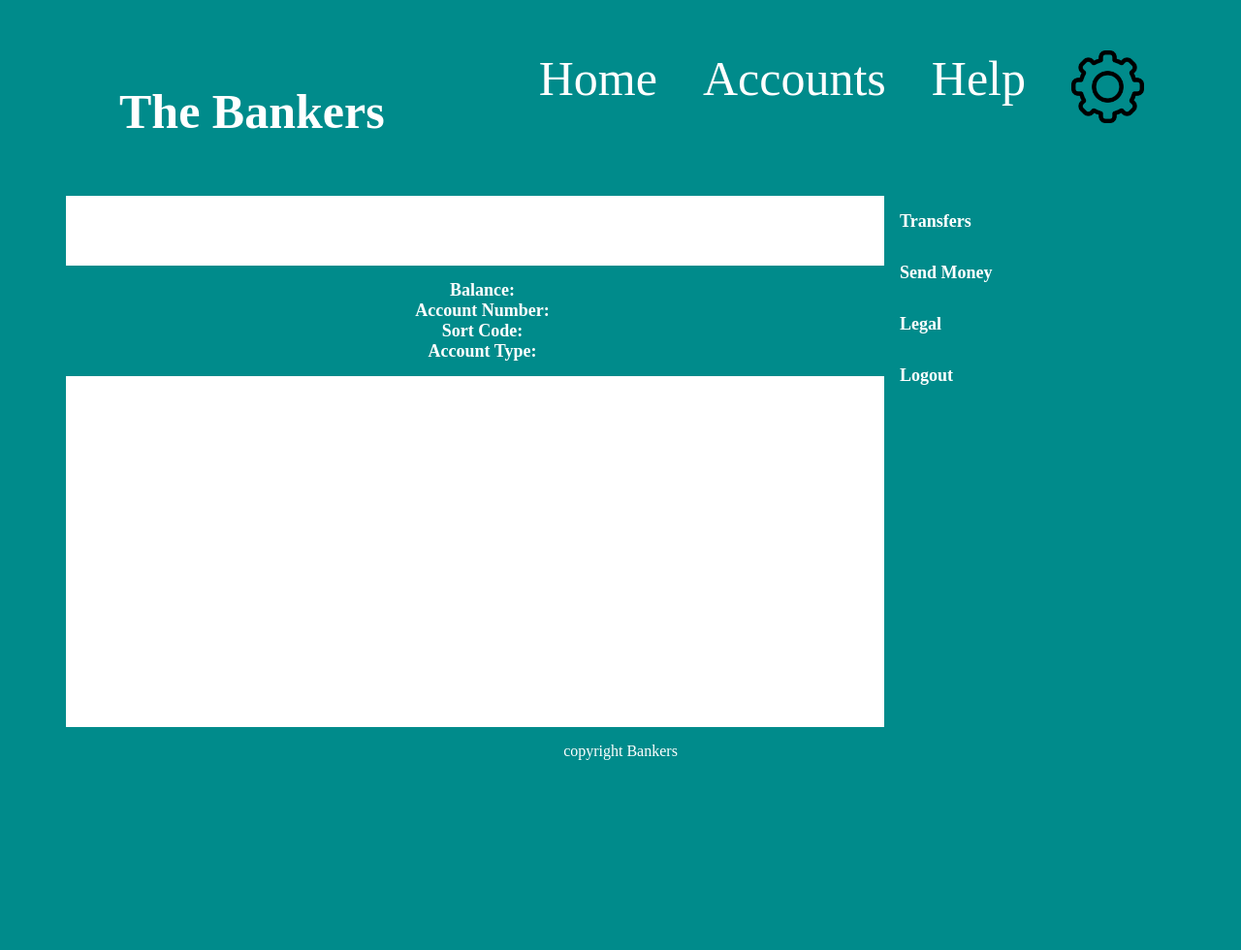
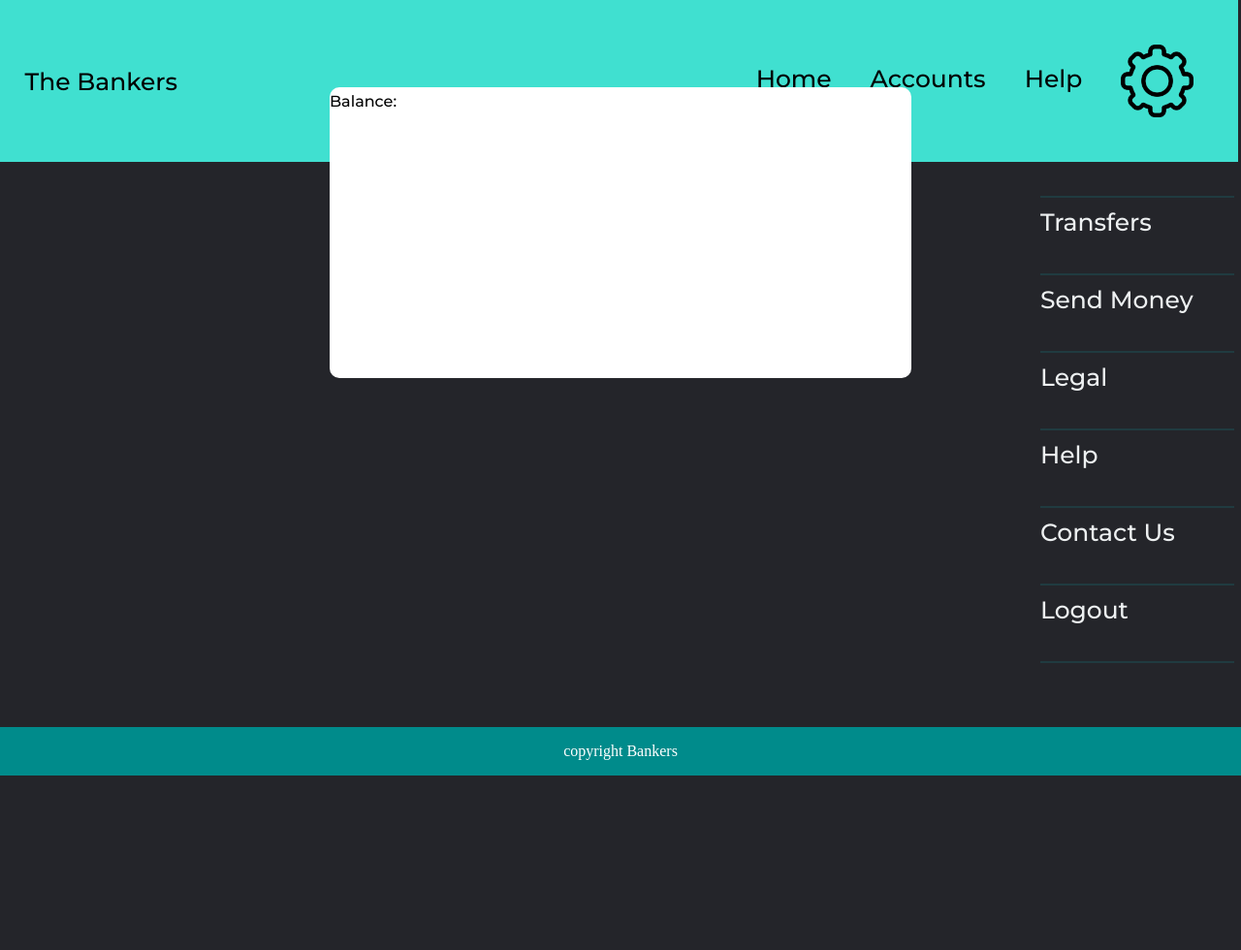
Before and after one commit to Brick0810/The-Bankers, a PHP site: page /accounts.php in a window 1280 px wide. Shown: the whole page at 97% size. After the commit the page ends 800 px from the top, so only its background shows below. Run offline with PHP 8.4, Linux system fonts and the light colour scheme; the visitor is signed in with stand-in values (Sample User, id 1); data that the repository does not hold is empty.

Commit message:
Changed whole design of website

```diff
--- a/The-Bankers-Branch_Test/Bankers/accounts.php
+++ b/The-Bankers-Branch_Test/Bankers/accounts.php
@@ -14,6 +14,12 @@ if($_SESSION["userName"] != ""){ // Checks if the user is logged in, so they can
 $accountNumber = $_SESSION["accountNumber"];
 
 $row = displayAccountDetails($conn, $accountNumber);
+
+$balance = $row['balance'];
+$accNumber = $row['accountNumber'];
+$sortCode = $row['sortCode'];
+
+/* $row = displayAccountDetails($conn, $accountNumber);
 ?>
 <div class="account">
     <?php
@@ -26,6 +32,21 @@ $row = displayAccountDetails($conn, $accountNumber);
         echo "Account Type: " . $row['accountType'];
     ?>
 </div>
+*/
+?>
+
+<body id="accounts">
+    <div class="accounts_class">
+        <?php
+        echo "<div class='balance'><li>Balance:</li></div>";
+        echo "<div class='accNumber'><li>$accNumber</li></div>";
+        echo "<div class='sortCode'><li>$sortCode</li></div>";
+        ?>
+    </div>
+
+
+</body>
 
 <?php
 include "footer.html";
+?>
--- a/The-Bankers-Branch_Test/Bankers/include/functions.php
+++ b/The-Bankers-Branch_Test/Bankers/include/functions.php
@@ -10,7 +10,7 @@ function signUpEmptyInput($firstName, $surname, $email, $userId, $password, $pas
     return $result;
 }
 
-function sendMoneyEmptyInput($firstName, $surname, $accountNumber, $sortCode, $amount){
+function sendMoneyEmptyInput($accountNumber, $sortCode, $amount){
     if (empty($firstName) || empty($surname) || empty($accountNumber) || empty($sortCode) || empty($amount)){
         $result = true;
     } else{
--- a/The-Bankers-Branch_Test/Bankers/include/sendMoney-include.php
+++ b/The-Bankers-Branch_Test/Bankers/include/sendMoney-include.php
@@ -3,8 +3,6 @@
 session_start();
 
 if(isset($_POST["submit"])) {
-    $firstName = $_POST["firstName"];
-    $surname = $_POST["surname"];
     $accountNumber = $_POST["accountNumber"];
     $sortCode = $_POST["sortCode"];
     $amount = $_POST["amount"];
@@ -14,7 +12,7 @@ if(isset($_POST["submit"])) {
     require_once "connection.php";
     require_once "functions.php";
 
-    if (sendMoneyEmptyInput($firstName, $surname, $accountNumber, $sortCode, $amount) !== false) {
+    if (sendMoneyEmptyInput($accountNumber, $sortCode, $amount) !== false) {
         header("location: ../sendMoney.php?error=emptyInput");
         exit();
     }
--- a/The-Bankers-Branch_Test/Bankers/navbar.php
+++ b/The-Bankers-Branch_Test/Bankers/navbar.php
@@ -2,42 +2,45 @@
     session_start();
 ?>
 
-<div class="navbar">
-<ul>
-    <h1><a href="index.php" class="button">The Bankers</a></h1>
-
+<head>
+    <title>Navbar</title>
+    <link rel="stylesheet" href="styles.css">
+</head>
+<body id="navbar">
+    <header>
+        <h1><a href="index.php" class="button">The Bankers</h1>
+        <nav>
+            <ul class="navbar_class">
             <?php
-        if(isset($_SESSION[userName])){
-            echo "<li><a href='accountDetails.php' class=button><img src='images/settings.png' alt='square' width='75' height='75' /></a></li>";
+            echo "<li><a href='index.php' class=button>Home</a></li>";
+                if(isset($_SESSION[userName])) {
+                    echo "<li><a href='accounts.php'' class=button>Accounts</a></li>";
                     echo "<li><a href='help.php' class=button>Help</a></li>";
-            echo "<li><a href='accounts.php' class=button>Accounts</a></li>";
+                    echo "<li><a href='accountDetails.php' class=figure><img src='images/settings.png' alt='square' width='75' height='75' /></a></li>";
                 } else{
                     echo "<li><a href='login.php' class=button>Login</a></li>";
                     echo "<li><a href='signup.php' class=button>Sign Up</a></li>";
                 }
              ?>
-    <li><a href="index.php" class="button">Home</a></li>
+            </ul>
+        </nav>
+    </header>
+</body>
 
+<body id="sidebar">
+    <div class="sidebar">
+        <ul>
+            <li><a href='transfers.php' class=button>Transfers</a></li>
+            <li><a href='sendMoney.php' class=button>Send Money</a></li>
+            <li><a href='legal.php' class=button>Legal</a></li>
+            <li><a href='help.php' class=button>Help</a></li>
+            <li><a href='contactUs.php' class=button>Contact Us</a></li>
+            <?php
+            if(isset($_SESSION[userName])) {
+                echo "<li><a href='include/logout-include.php' class=button>Logout</a></li>";
+            }
+            ?>
+            <li><a></a></li>
         </ul>
     </div>
-
-
-<div class="sidebar">
-<?php
-        if(isset($_SESSION[userName])){
-            echo "<a href='transfers.php' class=button>Transfers</a></li>";
-            echo "<a href='sendMoney.php' class=button>Send Money</a></li>";
-            echo "<a href='#legal' class=button>Legal</a></li>";
-            echo "<a href='include/logout-include.php' class=button>Logout</a></li>";
-        } else{
-            echo "<li><a href='help.php' class=button>Help</a></li>";
-            echo "<li><a href='legal.php' class=button>Legal</a></li>";
-        }
-        ?>
-</div>
-</head>
-<body>
-<br>
-<br>
-<br>
-<br>
+</body>
--- a/The-Bankers-Branch_Test/Bankers/style/style.css
+++ b/The-Bankers-Branch_Test/Bankers/style/style.css
@@ -1,129 +1,252 @@
-html{
-  background-color: darkcyan;
+@import url('https://fonts.googleapis.com/css2?family=Montserrat:wght@500&display=swap');
+
+/* Header Styling */
+
+header{
+  box-sizing: border-box;
+  margin: 0;
+  padding: 0;
+  display: flex;
+  justify-content: flex-end;
+  align-items: center;
+  padding: 30px 2%;
+  background-color: #40e0d0;
 }
 
-h1{
-    display: inline;
-    float: left;
-    color: white;
-    font-size: 50px;
-    text-align: center;
+h1 {
+  margin-right: auto;
 }
 
-body{
-  border-left: 60px;
-  border-right: 60px;
-  border-color: darkcyan;
-  border-style: solid;
-  background-color: white
+
+/* CSS Styling for Nav Bar */
+
+#navbar{
+  margin: 0%;
+  padding: 0%;
+  background: #24252A;
+  display: inline-block;
+  width: 99.75%
 }
 
-a.button {
-  background-color: darkcyan;
-  border: none;
-  color: white;
-  text-align: left;
-  text-decoration: none;
-  display: inline-block;
-  padding-left: 15px;
-  padding-right: 32px;
-  padding-top: 0px;
-  padding-bottom: 0px;
+.navbar_class{
+  list-style: none;
 }
 
-.navbarr{
-  background-color: tomato;
-  border: 1px solid black;
-  border-radius: 4px;
-  box-shadow: 0 2px 2px -1px rgba(0 ,0 ,0, 0.55);
-  color: aqua;
-  margin: 8px 22px 8px 22px;
+.navbar_class li{
+  display: inline-block;
+  padding: 0px 20px;
+}
+
+.navbar_class li a{
+  transition: all 0.3s ease 0s;
+}
+
+.navbar_class a:hover{ /* Changes colour when button on the nav bar is hovered over */
+  color: #0088a9
+}
+
+.navbar_class li, a{
+  font-family: "Montserrat", sans-serif;
+  font-weight: 500;
+  font-size: 25px;
+  color: black;
+  text-decoration: none;
+}
+
+.figure{
+  vertical-align: middle;
+}
+
+/* CSS Styling for side bar */
+#sidebar{
+  position: relative;
+  min-height: 100vh;
+  width: 100%;
   overflow: hidden;
+}
+
+.sidebar{
+  position: fixed;
+  right: -2px;
+  top: 180px;
+  height: 100%;
+  width: 240px;
+  background: #24252A;
+  text-align: center;
+  padding: 6px 14px;
+}
+
+.sidebar h1{
+  text-align: center;
+}
+
+.sidebar ul li{
+  position: relative;;
+  height: 80px;
   width: 100%;
+  margin: 0 5px;
+  list-style: none;
+  line-height: 50px;
+}
+
+.sidebar ul li a{
+  font-family: "Montserrat", sans-serif;
+  color: #edf0f1;
+  display: flex;
+  align-items: center;
+  text-decoration: none;
+  font-size: 25px;
+  border-top: 2px solid rgba(5, 255, 255, .1);
+  transition: all 0.3s ease 0s;
+}
+
+.sidebar a:hover{ /* Changes colour when button on the side is hovered over */
+  color: #0088a9
+}
+
+/* CSS Styling for login and sign up */
+
+#signup{
   margin: 0;
   padding: 0;
+  font-family: "Montserrat", sans-serif;
+  height: 100vh;
+  overflow: hidden;
 }
 
-.navbar{
-  padding: 25px 0;
-  background-color: darkcyan;
-  text-align: center;
-  margin: 8px 22px 8px 22px;
-  overflow: hidden;
-  width: 100%;
-  margin: 0;
+.signup{
+  position: absolute;
+  top: 50%;
+  left: 50%;
+  transform: translate(-50%, -50%);
+  width: 400px;
+  background: white;
+  border-radius: 10px;
 }
 
-.navbar ul
-{
-   list-style: none;
+.signup h1{
+  font-family: "Montserrat", sans-serif;
+  text-align: center;
+  padding: 0 0 20px 0;
+  border-bottom: 1px solid silver;
 }
 
-.navbar li {
-    display: inline;
-    float: right;
-    font-size: 50px;
-    text-align: center;
-  }
+.signup form{
+  padding: 0 40px;
+  box-sizing: border-box;
+}
 
-  a {
-    display: block;
-    padding: 8px;
-    background-color: #dddddd;
-  }
+form .text{
+  position: relative;
+  border-bottom: 2px solid #adadad;
+  margin: 30px 0;
+}
 
-  .leftimg{
-    float: left;
-    padding-right: 20px;
-  }
+.text input {
+  width: 100%;
+  padding: 0 5px;
+  height: 40px;
+  font-size: 16px;
+  background: none;
+  margin: -5px 0 15px 5px;
+}
 
-  .rightimg{
-    float: right;
-  }
+.text li{
+  list-style: none; /* Removes the bullet points that are caused by using <li> */
+  font-family: "Montserrat", sans-serif;
+}
 
-  .righttxt{
-    font-size: x-large;
-    font-weight: bold;
+.text label{
+  position: absolute;
+  top: 50%;
+  left: 5px;
+  color: #adadad;
+  transform: translate(-50%);
+  font-size: 16px;
+  pointer-events: none;
+}
 
-  }
+.text select{
+  text-align: center;
+  font-size: 16px;
+  color: #666666;
+  text-decoration: none;
+}
 
-  .lefttxt{
-    font-size: x-large;
-    font-weight: bold;
-    padding-left: 150px;
-  }
 
-  .bottomtxt{
-    font-size: x-large;
-    font-weight: bold;
-    padding-bottom: 15px;
-    text-align: center;
-  }
+button[type="submit"]{
+  margin: 10px 0;
+  width: 100%;
+  height: 50px;
+  border: 1px solid;
+  background: #40e0d0;
+  border-radius: 25px;
+  font-size: 18px ;
+  color: white;
+  font-weight: 700;
+  cursor: pointer;
+  outline: none;
+}
 
-  .signup{
-    margin: auto;
-    width: 20%;
-    padding: 10px;
-  }
+.signup_link{
+  margin: 30px 0;
+  text-align: center;
+  font-size: 16px;
+  color: #666666;
+  text-decoration: none;
+}
 
-  .signup body{
-    background-color: darkcyan;
-  }
+.signup_link a{
+  font-size: 16px;
+  color: #40e0d0;
+}
 
-  .signup p{
-    font-size: x-large;
-    font-weight: bold;
-  }
+.signup_link a:hover{
+  text-decoration: underline;
+}
 
-  .signup ul{
-    list-style: none;
-  }
+/* Accounts View Styling */
 
-  .signup li{
-    margin: 10px 0;
-  }
+#accounts{
+  margin: 0;
+  padding: 0;
+  font-family: "Montserrat", sans-serif;
+  height: 100vh;
+  overflow: hidden;
+}
 
-  .footer{
+.accounts_class{
+  position: absolute;
+  top: 30%;
+  left: 50%;
+  transform: translate(-50%, -50%);
+  width: 600px;
+  height: 300px;
+  background: white;
+  border-radius: 10px;
+}
+
+
+.accounts_class li{
+  list-style: none; /* Removes the bullet points that are caused by using <li> */
+  font-family: "Montserrat", sans-serif;
+}
+
+.balance{
+  position: fixed;
+  margin: 5px 0;
+}
+
+.accNumber{
+  position: fixed;
+  margin: 10px 500px;
+  font-size: 17px;
+}
+
+
+
+
+.footer{
     position: fixed;
     left: 0;
     bottom: 0;
@@ -131,7 +254,7 @@ a.button {
     background-color: darkcyan;
     color: white;
     text-align: center;
-  }
+}
 
 /* Style the buttons that are used to open and close the accordion panel */
 .accordion {
@@ -162,31 +285,7 @@ a.button {
   text-align: center;
 }
 
-/* The side navigation menu */
-.sidebar {
-  margin: 0;
-  padding: 0;
-  width: 300px;
-  border: 10px;
-  border-color: black;
-  background-color: darkcyan;
-  float: right;
-  height: 100%;
-  overflow: auto;
-  font-size: large;
-}
-
-/* Sidebar links */
-.sidebar a {
-  display: block;
-  color: white;
-  padding: 16px;
-  text-decoration: none;
-  font-size: large;
-  font-weight: bold;
-}
-
-.sidebar li{
+#accounts{
   list-style: none;
 }
 
@@ -198,3 +297,8 @@ a.button {
   text-align: center;
   padding: 15px;
 }
+
+.accounts_class{
+  position: fixed;
+  bottom: 25%;
+}
--- a/The-Bankers-Branch_Test/Bankers/transfers.php
+++ b/The-Bankers-Branch_Test/Bankers/transfers.php
@@ -25,4 +25,5 @@ echo "<table border = 1>
     </tr>";
 displayTransfers($conn, $accountNumber);
 
+
 include "footer.html";
```
Also changed, not shown: The-Bankers-Branch_Test/Bankers/login.php (+11 -8 lines), The-Bankers-Branch_Test/Bankers/sendMoney.php (+15 -16 lines), The-Bankers-Branch_Test/Bankers/signup.php (+12 -11 lines), The-Bankers-Branch_Test/Bankers/images/icon_settings.png (added), The-Bankers-Branch_Test/Bankers/images/settings_test.png (added). Lines whose indentation alone changed are shown as unchanged.
